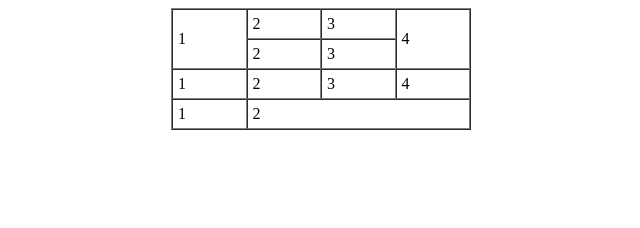
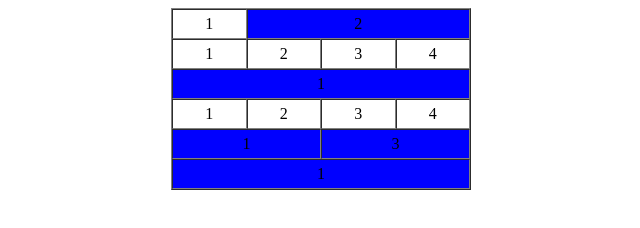
Before and after one commit to sudhir9325/Batch5_Front-End-Development, a plain HTML site: page Gobinath.P/HTML-Table/index.html in a window 1280 px wide. Shown: the whole page, without its empty margins (319-959 px from the left). Drawn offline with Linux system fonts and the light colour scheme.

Commit message:
Commit-Rowspan

```diff
--- a/Gobinath.P/HTML-Table/index.html
+++ b/Gobinath.P/HTML-Table/index.html
@@ -6,28 +6,36 @@
 <meta name="Author" content="">
 <meta name="Keywords" content="">
 <meta name="Description" content="">
-<title>Document</title>
+<title>table1</title>
 </head>
 <body>
 <table cellspacing="0" cellpadding="5" border="1" width="300" align="center">
 	<tr>
-		<td rowspan="2">1</td>
-		<td>2</td>
-		<td>3</td>
-		<td rowspan="2">4</td>
+		<td align="center">1</td>
+		<td colspan="3" align="center" bgcolor="blue">2</td>
 	</tr>
 	<tr>
-		<td bgcolr="red">2</td>
-		<td>3</td>
+		<td align="center">1</td>
+		<td align="center">2</td>
+		<td align="center">3</td>
+		<td align="center">4</td>
 	</tr>
 	<tr>
-		<td>1</td>
-		<td>2</td>
-		<td>3</td>
-		<td>4</td>
+		<td colspan="4" align="center" bgcolor="blue">1</td>
 	</tr>
 	<tr>
-		<td>1</td>
-		<td colspan="3">2</td>
-
+		<td align="center">1</td>
+		<td align="center">2</td>
+		<td align="center">3</td>
+		<td align="center">4</td>
 	</tr>
+	<tr>
+		<td colspan="2" align="center" bgcolor="blue">1</td>
+		<td colspan="2" align="center" bgcolor="blue">3</td>
+	</tr>
+	<tr>
+		<td colspan="4" align="center" bgcolor="blue">1</td>
+	</tr>
+</table>
+</body>
+</html>
```
